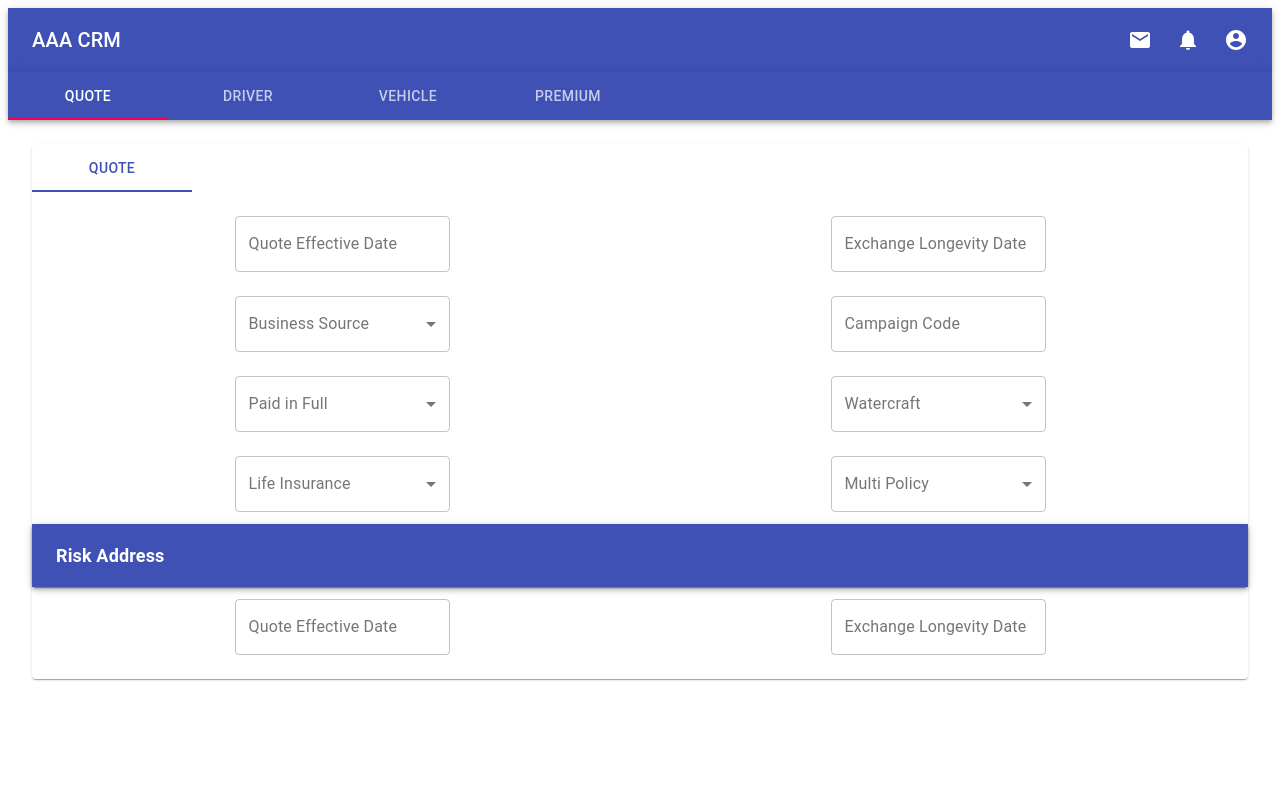
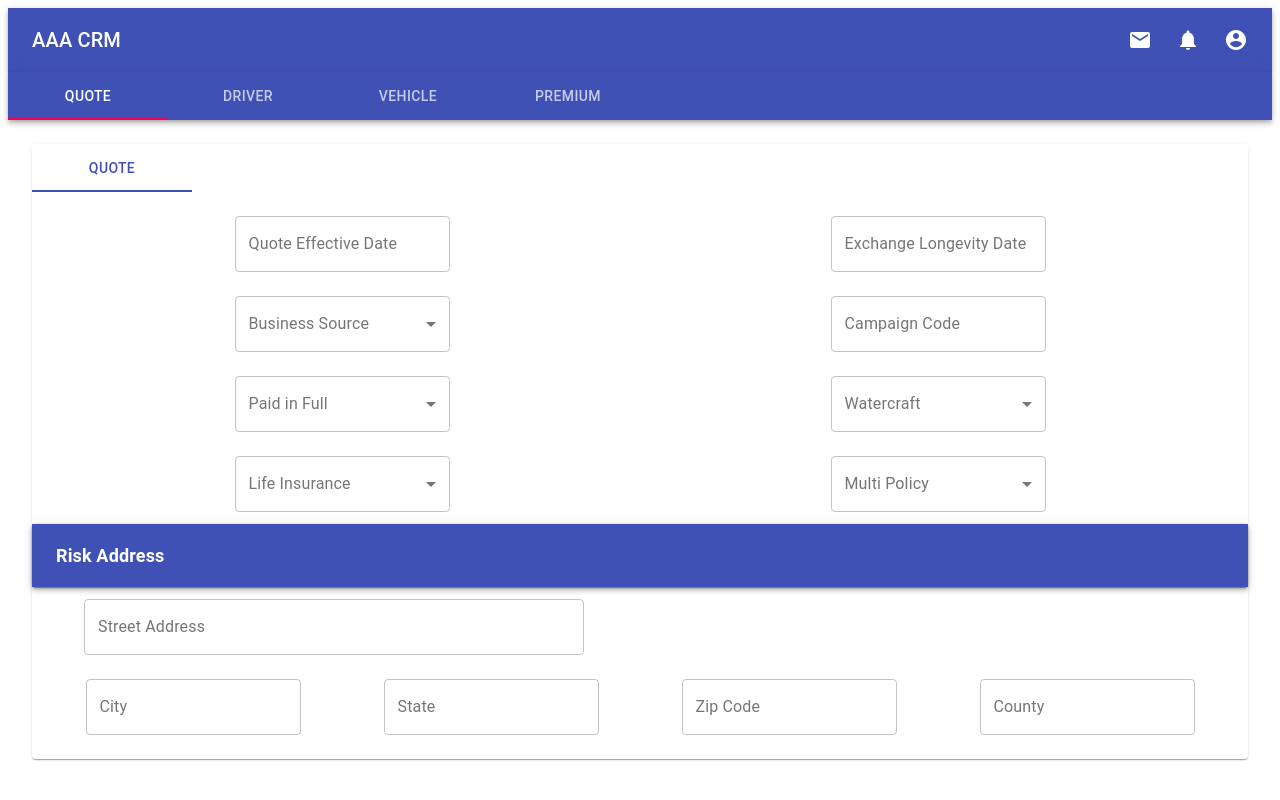
Before and after one commit to SammRosenthal/crm-test, a React (Create React App) app: page / in a window 1280 px wide. Built offline with nearby package versions, Linux system fonts and the light colour scheme.

Commit message:
risk address has accurate fields and layout

```diff
--- a/src/components/auto/quote/quote/riskAddress.js
+++ b/src/components/auto/quote/quote/riskAddress.js
@@ -17,8 +17,14 @@
     input: {
         width: 215,
         textAlign: "left"
+    },
+    longInput: {
+        width: 500,
+        textAlign: "left",
+        marginLeft: 28
     }
 }))
+
 
 
 export default function RiskAddress() {
@@ -32,17 +38,38 @@
             spacing={3}
             className={classes.container}
         >
-            <Grid item xs={12} sm={6} className={classes.textField}>
+            <Grid item xs={12}>
                 <TextField
-                    className={classes.input}
-                    label="Quote Effective Date"
+                    className={classes.longInput}
+                    label="Street Address"
                     variant="outlined"
                 />
             </Grid>
-            <Grid item xs={12} sm={6} className={classes.textField}>
+            <Grid item xs={12} sm={3} className={classes.textField}>
                 <TextField
                     className={classes.input}
-                    label="Exchange Longevity Date"
+                    label="City"
+                    variant="outlined"
+                />
+            </Grid>
+            <Grid item xs={12} sm={3} className={classes.textField}>
+                <TextField
+                    className={classes.input}
+                    label="State"
+                    variant="outlined"
+                />
+            </Grid>
+            <Grid item xs={12} sm={3} className={classes.textField}>
+                <TextField
+                    className={classes.input}
+                    label="Zip Code"
+                    variant="outlined"
+                />
+            </Grid>
+            <Grid item xs={12} sm={3} className={classes.textField}>
+                <TextField
+                    className={classes.input}
+                    label="County"
                     variant="outlined"
                 />
             </Grid>
```
